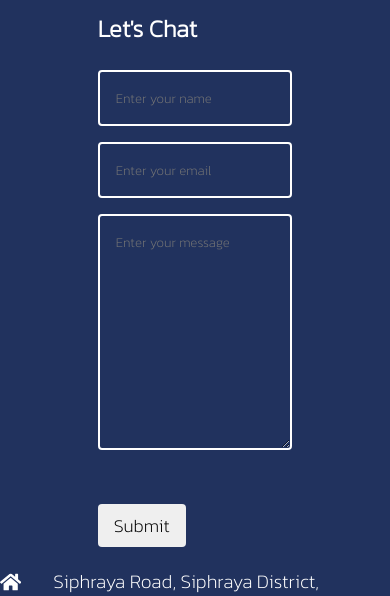
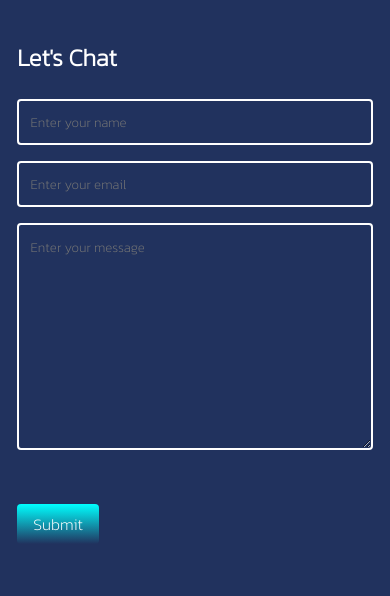
Before and after one commit to gxysai/MyWebResume, a React (Create React App) app: page /contact in a window 390 px wide. Shown: the part 346-942 px from the top of the page. Built offline with nearby package versions, Linux system fonts and the light colour scheme.

Commit message:
fix: resolved media queries on Contact page

```diff
--- a/src/components/ContactForm.css
+++ b/src/components/ContactForm.css
@@ -1,9 +1,9 @@
+/* Base styles for larger screens */
 .contact-container {
   width: 100%;
   background: linear-gradient(to bottom, black, gray-800);
   padding: 4rem;
   color: white;
-  /* min-height: 100vh; */
 }
 
 .form-container {
@@ -14,7 +14,8 @@
   margin: 0 auto;
 }
 
-.input-field {
+.input-field,
+.textarea-field {
   width: 100%;
   padding: 1rem;
   background: transparent;
@@ -24,21 +25,10 @@
   margin-bottom: 1rem;
 }
 
-.textarea-field {
-  width: 100%;
-  padding: 1rem;
-  background: transparent;
-  border: 2px solid white;
-  border-radius: 0.25rem;
+.submit-button {
   color: white;
-  margin-bottom: 1rem;
-  resize: vertical;
-}
-
-.submit-button {
-  color: grey-800;
   font-size: large;
-  background: linear-gradient(to bottom, cyan-500, blue-500);
+  background: linear-gradient(to bottom, cyan, rgba(33, 50, 94, 0.5));
   padding: 0.5rem 1rem;
   margin-top: 2rem;
   border: none;
@@ -51,13 +41,38 @@
   transform: scale(1.1);
 }
 
-@media screen and (max-width: 740px) {
+@media screen and (max-width: 1024px) {
+  .form-container {
+    max-width: 80%;
+  }
+}
+
+@media screen and (max-width: 768px) {
+  .form-container {
+    max-width: 90%;
+  }
+
+  .input-field,
+  .textarea-field {
+    padding: 0.8rem;
+  }
+}
+
+@media screen and (max-width: 480px) {
   .contact-container {
-    padding: 5% 0.1%;
+    padding: 3rem 0.5rem;
   }
 
   .form-container {
-    /* margin: auto; */
-    width: 100vw;
+    max-width: 95%;
+  }
+
+  .input-field,
+  .textarea-field {
+    padding: 0.7rem;
+  }
+
+  .submit-button {
+    font-size: medium;
   }
 }
```
